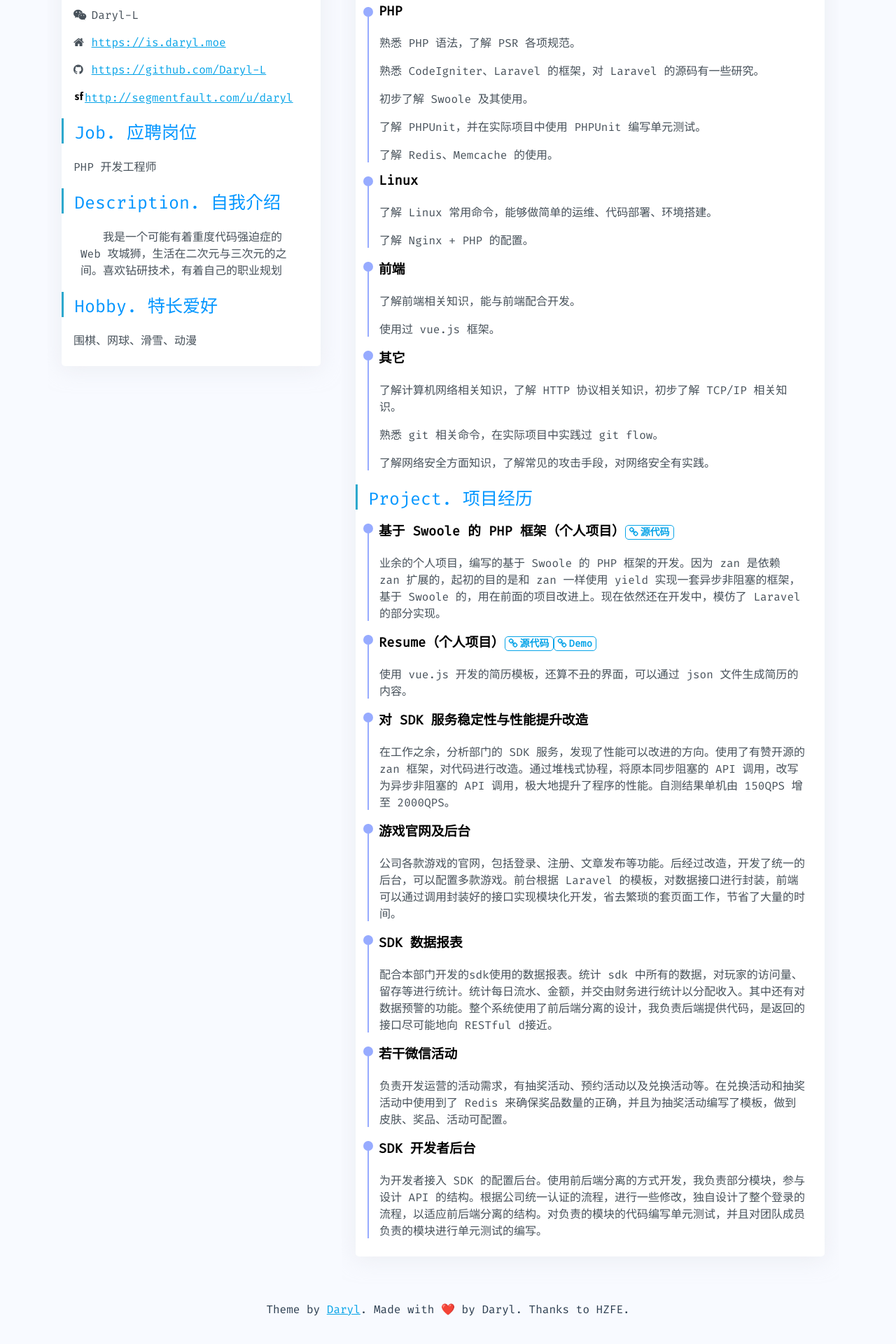
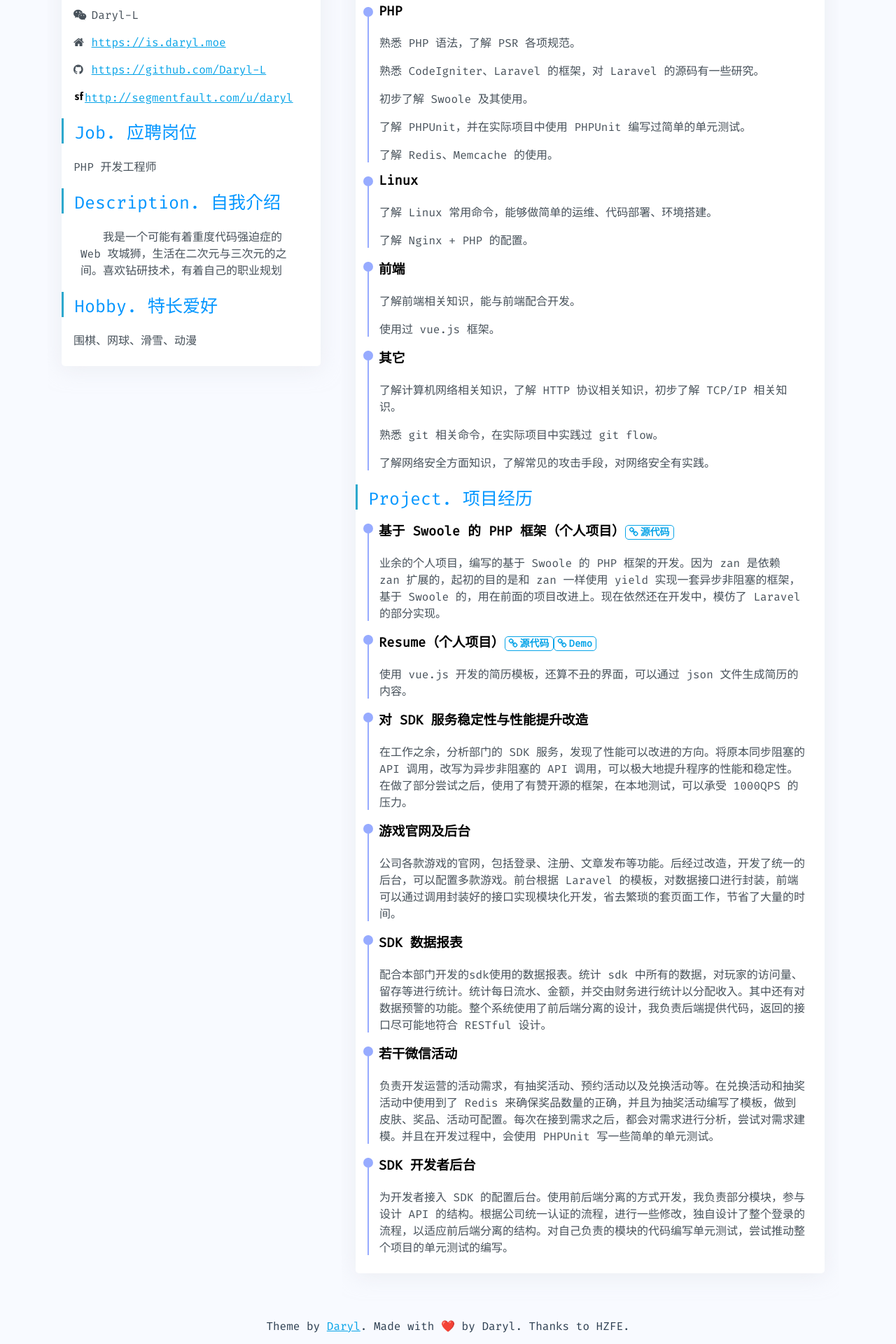
Before and after one commit to HZFE/daryl_resume, a Vue app: page /#/ in a window 1280 px wide. Shown: the part 512-2432 px from the top of the page at 70% size. Before the commit the page ends 2408 px from the top, so only its background shows below. Built offline with nearby package versions, Linux system fonts and the light colour scheme; what vue-feather-icon would draw is missing.

Commit message:
fix:change resume description

```diff
--- a/src/components/Hello.vue
+++ b/src/components/Hello.vue
@@ -109,7 +109,7 @@ export default {
             '熟悉 PHP 语法，了解 PSR 各项规范。',
             '熟悉 CodeIgniter、Laravel 的框架，对 Laravel 的源码有一些研究。',
             '初步了解 Swoole 及其使用。',
-            '了解 PHPUnit，并在实际项目中使用 PHPUnit 编写单元测试。',
+            '了解 PHPUnit，并在实际项目中使用 PHPUnit 编写过简单的单元测试。',
             '了解 Redis、Memcache 的使用。'
           ]
         },
@@ -158,7 +158,7 @@ export default {
         },
         {
           name: '对 SDK 服务稳定性与性能提升改造',
-          description: '在工作之余，分析部门的 SDK 服务，发现了性能可以改进的方向。使用了有赞开源的 zan 框架，对代码进行改造。通过堆栈式协程，将原本同步阻塞的 API 调用，改写为异步非阻塞的 API 调用，极大地提升了程序的性能。自测结果单机由 150QPS 增至 2000QPS。'
+          description: '在工作之余，分析部门的 SDK 服务，发现了性能可以改进的方向。将原本同步阻塞的 API 调用，改写为异步非阻塞的 API 调用，可以极大地提升程序的性能和稳定性。在做了部分尝试之后，使用了有赞开源的框架，在本地测试，可以承受 1000QPS 的压力。'
         },
         {
           name: '游戏官网及后台',
@@ -166,15 +166,15 @@ export default {
         },
         {
           name: 'SDK 数据报表',
-          description: '配合本部门开发的sdk使用的数据报表。统计 sdk 中所有的数据，对玩家的访问量、留存等进行统计。统计每日流水、金额，并交由财务进行统计以分配收入。其中还有对数据预警的功能。整个系统使用了前后端分离的设计，我负责后端提供代码，是返回的接口尽可能地向 RESTful  d接近。'
+          description: '配合本部门开发的sdk使用的数据报表。统计 sdk 中所有的数据，对玩家的访问量、留存等进行统计。统计每日流水、金额，并交由财务进行统计以分配收入。其中还有对数据预警的功能。整个系统使用了前后端分离的设计，我负责后端提供代码，返回的接口尽可能地符合 RESTful 设计。'
         },
         {
           name: '若干微信活动',
-          description: '负责开发运营的活动需求，有抽奖活动、预约活动以及兑换活动等。在兑换活动和抽奖活动中使用到了 Redis 来确保奖品数量的正确，并且为抽奖活动编写了模板，做到皮肤、奖品、活动可配置。'
+          description: '负责开发运营的活动需求，有抽奖活动、预约活动以及兑换活动等。在兑换活动和抽奖活动中使用到了 Redis 来确保奖品数量的正确，并且为抽奖活动编写了模板，做到皮肤、奖品、活动可配置。每次在接到需求之后，都会对需求进行分析，尝试对需求建模。并且在开发过程中，会使用 PHPUnit 写一些简单的单元测试。'
         },
         {
           name: 'SDK 开发者后台',
-          description: '为开发者接入 SDK 的配置后台。使用前后端分离的方式开发，我负责部分模块，参与设计 API 的结构。根据公司统一认证的流程，进行一些修改，独自设计了整个登录的流程，以适应前后端分离的结构。对负责的模块的代码编写单元测试，并且对团队成员负责的模块进行单元测试的编写。'
+          description: '为开发者接入 SDK 的配置后台。使用前后端分离的方式开发，我负责部分模块，参与设计 API 的结构。根据公司统一认证的流程，进行一些修改，独自设计了整个登录的流程，以适应前后端分离的结构。对自己负责的模块的代码编写单元测试，尝试推动整个项目的单元测试的编写。'
         }
       ]
     }
```
